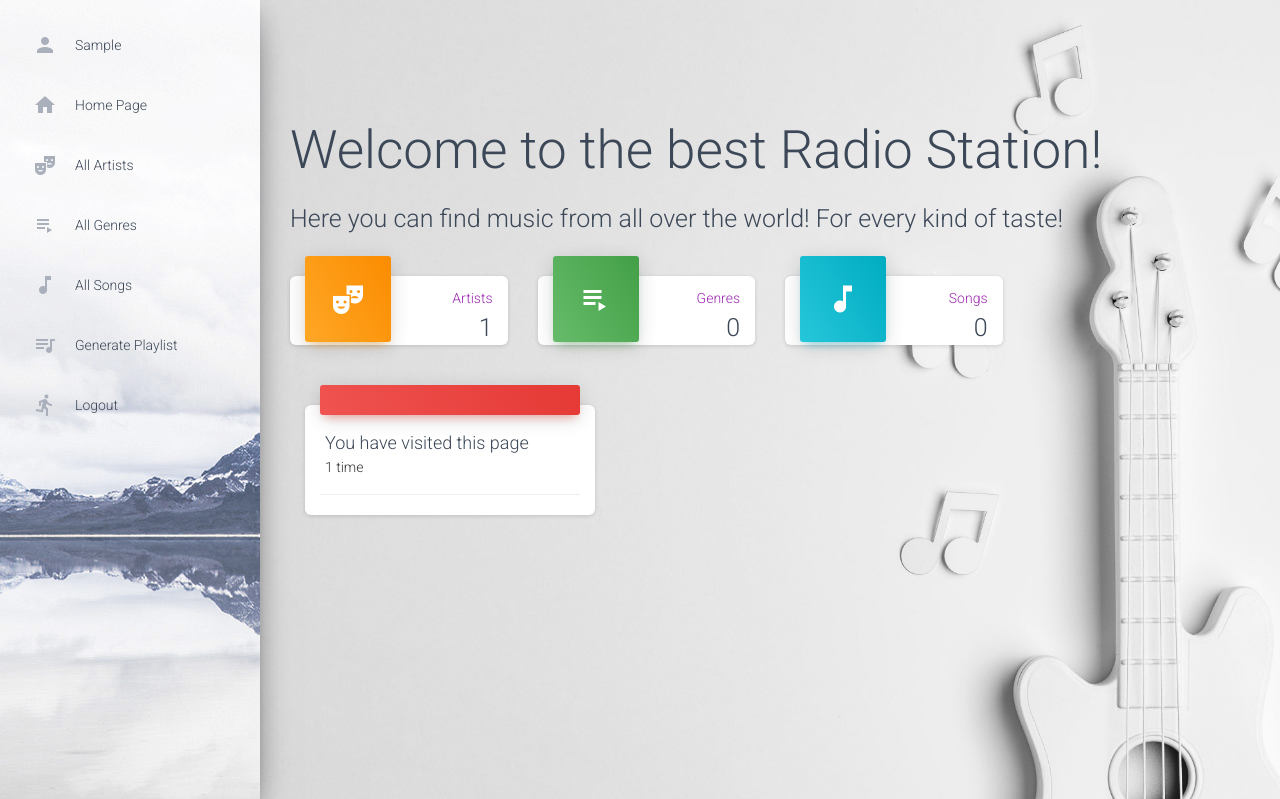
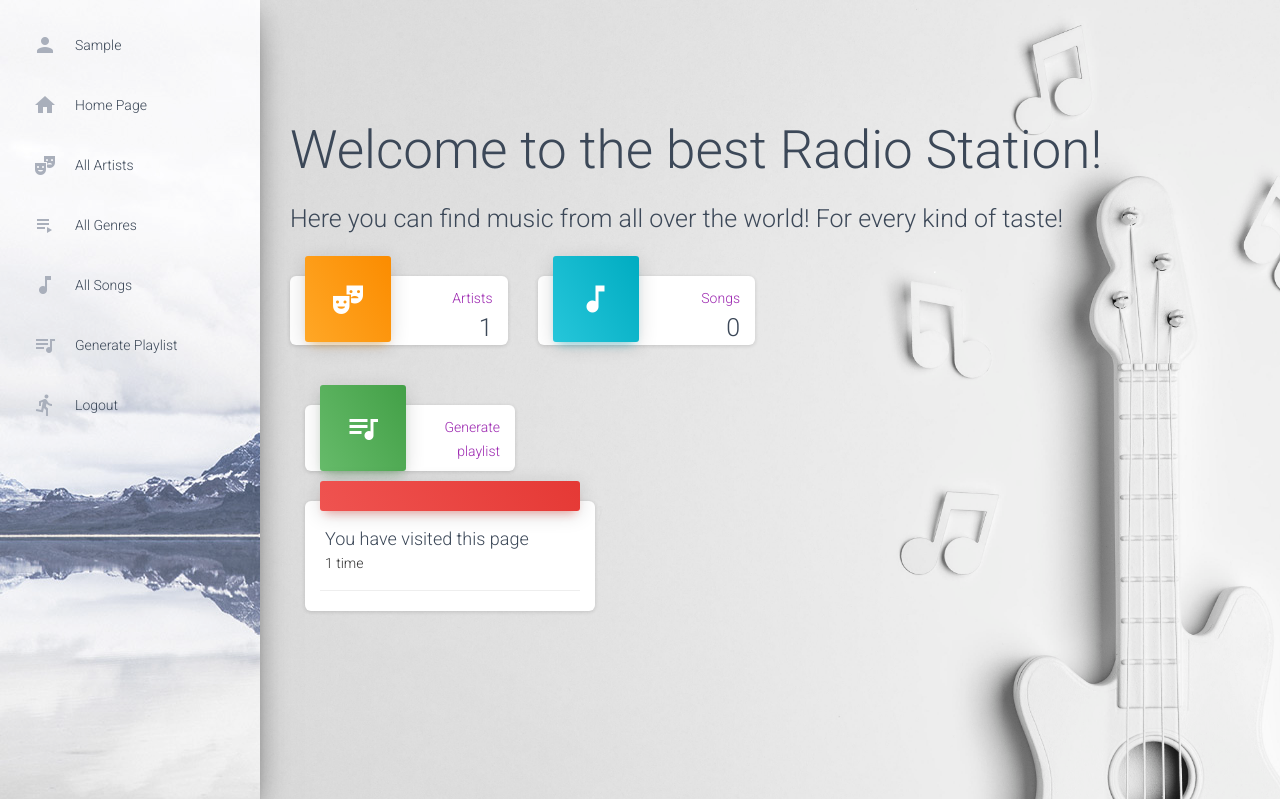
Before and after one commit to KirillMelanich/radio_station, a Django app: page / in a window 1280 px wide. Shown: the top 799 px of the page. Run offline with Django 4.2, Linux system fonts and the light colour scheme; the visitor is signed in with stand-in values (Sample User, id 1); data comes from the database, SQL or seed files in the repository; data that the repository does not hold is empty; some libraries are stand-ins or nearby versions.

Commit message:
Updated index page

```diff
--- a/templates/catalog/index.html
+++ b/templates/catalog/index.html
@@ -27,17 +27,6 @@
       </div>
       <div class="col-lg-3 col-md-6 col-sm-6">
         <div class="card card-stats">
-          <div class="card-header card-header-success card-header-icon">
-            <div class="card-icon">
-              <i class="material-icons">playlist_play</i>
-            </div>
-            <p class="card-category"><a href="{% url 'catalog:genre-list' %}">Genres</a></p>
-            <h3 class="card-title">{{ num_genres }}</h3>
-          </div>
-        </div>
-      </div>
-      <div class="col-lg-3 col-md-6 col-sm-6">
-        <div class="card card-stats">
           <div class="card-header card-header-info card-header-icon">
             <div class="card-icon">
               <i class="material-icons">music_note</i>
@@ -48,6 +37,16 @@
         </div>
       </div>
     </div>
+    <div class="col-lg-3 col-md-6 col-sm-6">
+        <div class="card card-stats">
+          <div class="card-header card-header-success card-header-icon">
+            <div class="card-icon">
+              <i class="material-icons">queue_music</i>
+            </div>
+            <p class="card-category"><a href="{% url 'catalog:generated-playlist' %}">Generate playlist</a></p>
+          </div>
+        </div>
+      </div>
       <div class="col-md-4">
         <div class="card card-chart">
           <div class="card-header card-header-danger">
--- a/templates/includes/sidebar.html
+++ b/templates/includes/sidebar.html
@@ -40,7 +40,7 @@
               <p>Generate playlist</p>
             </a>
           <li class="nav-item ">
-            <a class="nav-link" href="{% url 'login'%}?next={{request.path}}"" >
+            <a class="nav-link" href="{% url 'login'%}?next={{request.path}}" >
               <i class="material-icons">directions_run</i>
               <p>Logout</p>
             </a>
```
